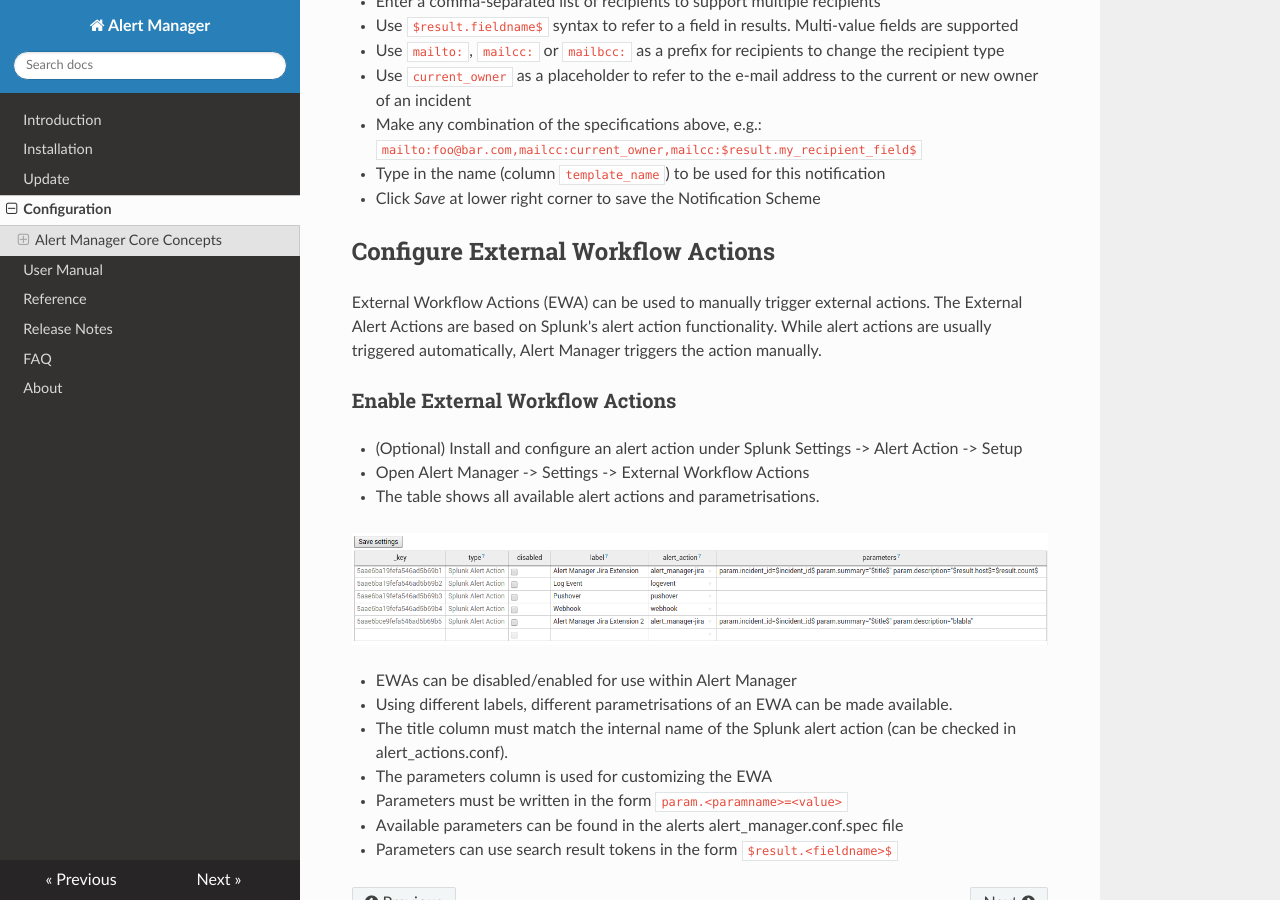
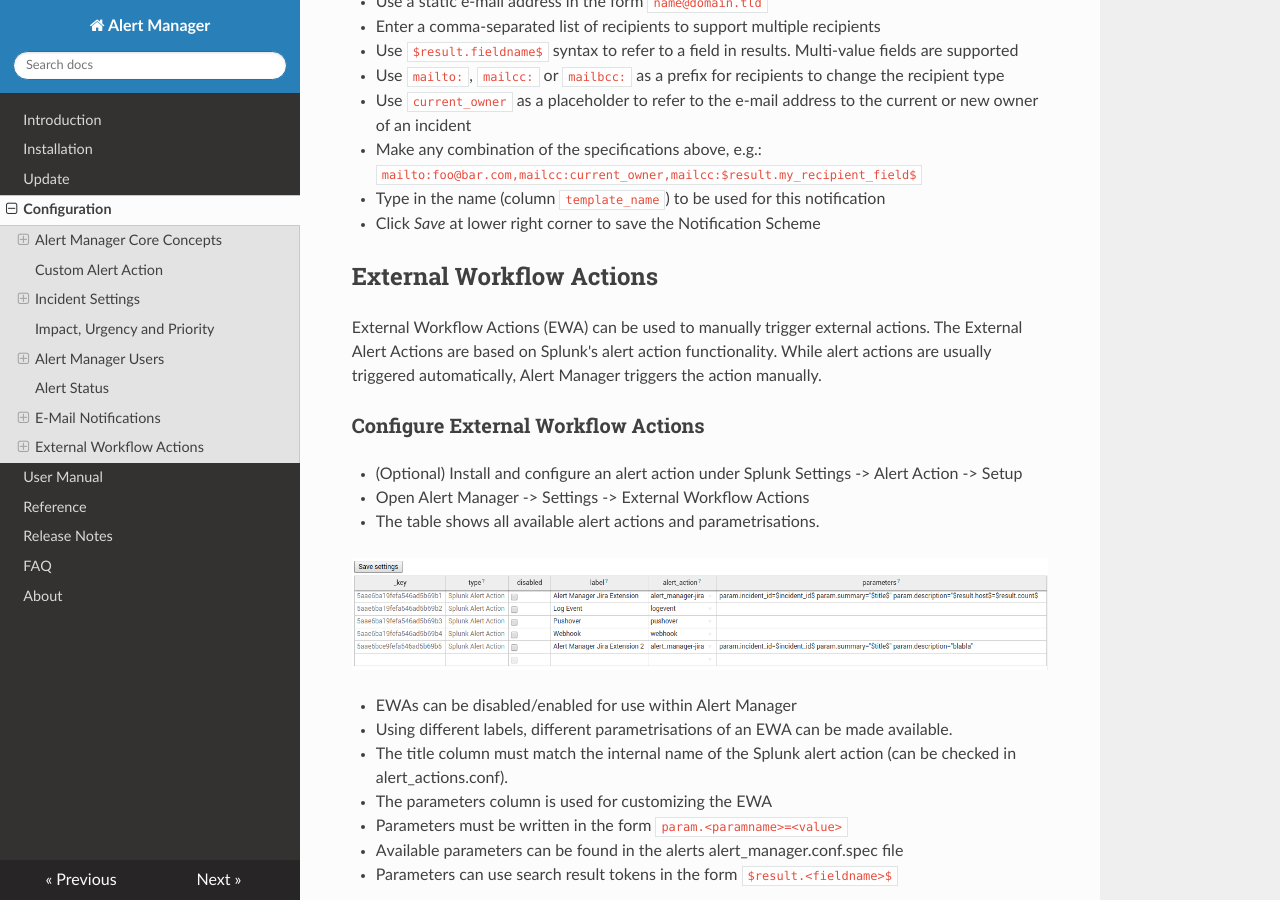
Before and after one commit to alertmanager/alert_manager_docs, an MkDocs documentation site: the page built from docs/configuration_manual.md, in a window 1280 px wide and 900 px high, scrolled down 10229 px. Built offline with MkDocs 1.6.1, drawn with Linux system fonts in a browser that asks for light colours; nearby versions of some CDN libraries; old or Windows-style settings are respelled for this version of MkDocs; part of the change alters nothing that is shown; some of the changed text lies outside the part shown.

Commit message:
Further updates to the config manual

```diff
--- a/docs/configuration_manual.md
+++ b/docs/configuration_manual.md
@@ -1,15 +1,14 @@
-
-## Configuration Manual
+# Configuration Manual
 
 The the Alert Manager App's main purpose is to extend Splunk's core alerting functionality with sophisticated incident workflows and reporting.
 He can be also used to replace existing workflow solutions (eg. Incident Review in Enterprise Security).
 
-### Alert Manager Core Concepts
+## Alert Manager Core Concepts
 
 The Alert Manager is built on top of Splunk's core alerting functionality, utilizing its main functionality. Instead of just doing a "fire and forget" action on the alert, the Alert Manager will store the state of an alert as an incident in a KV store.
 The app was designed to easily integrate into existing environments by just enabling the Customer Alert Action shipped with the app to your alerts that should be managed and adding the alert_manager role to the users that use the app or send alerts to the app. Pre-existing Alert Scripts still be used by configuring it with another alert action.
 
-#### The Notion of Alerts & Incidents
+### The Notion of Alerts & Incidents
 
 It is important, to distinguish between the terms alerts and incidents.
 
@@ -19,15 +18,15 @@ It is important, to distinguish between the terms alerts and incidents.
 
 Incidents are stored with metadata such as `alert_time`, `job_id`, `owner`, `status`, `priority`, `ttl`, etc.
 
-#### Alert Action
+### Alert Action
 The "alert_manager" Alert Action basically enables a Scheduled Search (Alert) to use the Alert Manager functionalities.
 It provides some options to customize the behaviour. These options apply to the actual incident being created when an alert fires.
 
-#### Incident Settings
+### Incident Settings
 
 Incident Settings are additional parameters which can be changed even after an Incident has been created.
 
-#### Incident Categorization
+### Incident Categorization
 
 Categorization is used to group incidents. Categorization can be used to filter incidents on the Incident Posture dashboard and run category statistics. There are two attributes can be used: category and subcategory.
 
@@ -51,9 +50,9 @@ high   | low     | medium
 high   | medium  | high
 high   | high    | critical
 
-Refer to "Configure Impact, Urgency and Priority" if you need to customize this behaviour.
+Refer to [Configure Impact, Urgency and Priority](configuration_manual.md#configure-impact-urgency-and-priority) if you need to customize this behaviour.
 
-#### Auto Assignment
+### Auto Assignment
 
 Alert Manager allows incidents to be automatically assigned to owners.
 
@@ -63,25 +62,25 @@ Splunk's alerting facility triggers on search results. Sometimes an incident is
 
 Another scenario could be, that an alert keeps recurring many times before an incident owner can find the root cause and fix the problem. This may cause a lot of incidents in the "new"-state. To close these previously opened incidents, the Auto Previous Resolve -function can be used.
 
-##### Auto-resolve expired incidents
+#### Auto-resolve expired incidents
 
 To use the "Auto-resolve expired incidents" feature, the expiration time of the triggered alert time should be set. E.g. if an alert search runs every 15 Minutes, the expiration time should also be set to 15 Minutes.
 
 E.g. the first alert fires at 1:00am and creates an incident. The next scheduled alert runs at 1:15am without results. The first alert from 1:00am will expire at 1:15am and the incident will be automatically resolved with status auto_ttl_resolve.
 
-##### Auto-resolve previously opened identical incidents
+#### Auto-resolve previously opened identical incidents
 
 The Auto Previous Resolve feature closes previous incident in status "new".
 
 E.g. the first alert fires at 1:00am and creates an incident. The next scheduled alert fires at 1:15am and opens a new incident. If the first incident from 1:00am is still in status "new", it will be automatically resolved with status auto_previous_resolve. In case, the first incident's status was changed, it will not be resolved and it's status will be preserved.
 
-##### Auto-resolve newly incidents opened identical incidents
+#### Auto-resolve newly incidents opened identical incidents
 
-##### Auto-resolve incidents on adding new matching suppression rules
+#### Auto-resolve incidents on adding new matching suppression rules
 
 Alert Manager supports the suppression of incidents e.g. during maintenance windows or for false positives. Incidents, that are suppressed will be automatically closed.
 
-## Configure the Custom Alert Action
+## Custom Alert Action
 
 For alerts to be managed by the Alert Manager, a few per-requisites have to be fulfilled.
 
@@ -99,7 +98,7 @@ Select the **Alert Manager** action. A form will be added into the pop-up window
 
 **Note:** To customize the title of an incident, you can include field values from results using `$result.fieldname$` syntax.
 
-## Configure Incident Settings
+## Incident Settings
 
 A few incident settings have to be configured separately from the alert actions.
 
@@ -129,13 +128,13 @@ An optional space separated list of fields to be displayed under the incident de
 
 The selected notification scheme for this Incident
 
-## Configure Impact, Urgency and Priority
+## Impact, Urgency and Priority
 
 The incident's priority is calculated based on a lookup table named `alert_priority`. A default lookup table seeds under `$APP_HOME/lookup/alert_priority.csv.sample`.
 
 To adjust the priorities, create a new lookup table `$APP_HOME/lookup/alert_priority.csv` and edit `$APP_HOME/local/transforms.conf` to point to this new lookup table.
 
-## Configure Alert Manager Users
+## Alert Manager Users
 
 Users in the Alert Manager are supposed to be virtual. In addition to users in Splunk's ecosystem, e.g. Splunk internal users or users from an external LDAP repository, virtual Alert Managers users allow Incident assignment to external parties without creating them as a real Splunk user.
 
@@ -153,7 +152,7 @@ Add a Virtual Alert Manager user:
 To disable virtual Alert Manager users, just set the  active user directory to 'builtin' and press 'Save'. Users already existing won't get removed so Incidents assigned to them aren't broken but you cannot assign Incidents to them anymore from that point.
 
 
-## Configure Alert Status
+## Alert Status
 
 Alert Manager allows  Alert Status customization. To change which statuses are available, follow the steps:
 
@@ -169,7 +168,7 @@ Alert Manager allows  Alert Status customization. To change which statuses are a
 
 **Important:** You should not delete builtin/internal_only statuses
 
-## Configure E-Mail Notifications
+## E-Mail Notifications
 
 ### Understand how E-Mail Notifications work
 
@@ -291,11 +290,11 @@ As described above, *Notification Schemes* finally containt a combination from *
 * Type in the name (column `template_name`) to be used for this notification
 * Click *Save* at lower right corner to save the Notification Scheme
 
-## Configure External Workflow Actions
+## External Workflow Actions
 
 External Workflow Actions (EWA) can be used to manually trigger external actions. The External Alert Actions are based on Splunk's alert action functionality. While alert actions are usually triggered automatically, Alert Manager triggers the action manually.
 
-### Enable External Workflow Actions
+### Configure External Workflow Actions
 
 * (Optional) Install and configure an alert action under Splunk Settings -> Alert Action -> Setup
 * Open Alert Manager -> Settings -> External Workflow Actions
--- a/mkdocs.yml
+++ b/mkdocs.yml
@@ -1,4 +1,5 @@
 site_name: Alert Manager
+site_author: Simon Balz <simon@balz.me>, Mika Borner <mika.borner@gmail.com>
 pages:
     - Introduction: index.md
     - Installation: installation_manual.md
```
